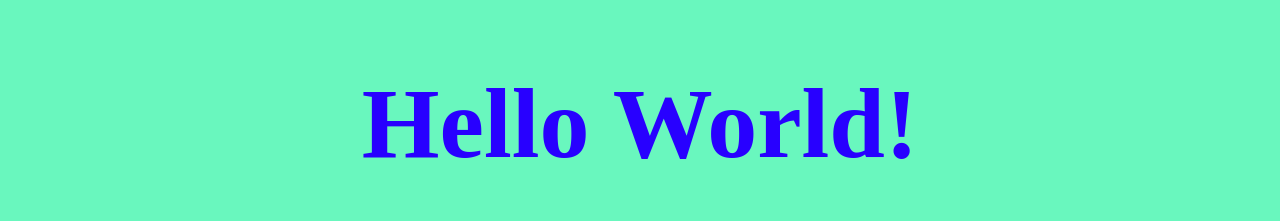
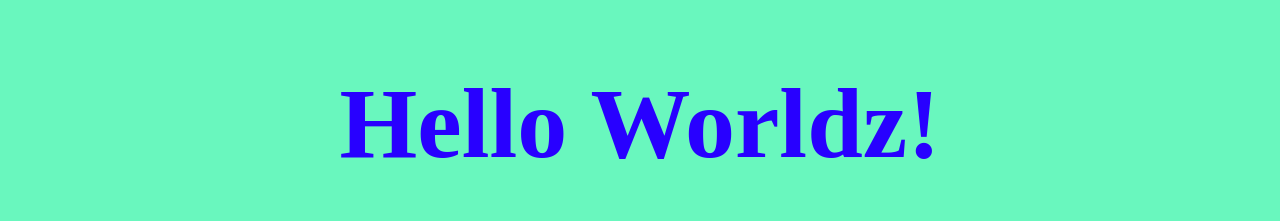
Before and after one commit to tranquilChaos/testglitch, a plain HTML site: page index.html in a window 1280 px wide. Shown: the top 221 px of the page. Drawn offline with Linux system fonts and the light colour scheme; a web font is replaced by a local one.

Commit message:
🆓😗 Updated with Glitch

```diff
--- a/index.html
+++ b/index.html
@@ -57,7 +57,7 @@
     <div class="wrapper">
       <div class="content" role="main">
         <!-- This is the start of content for our page -->
-        <h1 class="title">Hello World!</h1>
+        <h1 class="title">Hello Worldz!</h1>
 
         <img
           src="https://cdn.glitch.com/a9975ea6-8949-4bab-addb-8a95021dc2da%2Fillustration.svg?v=1618177344016"
```
